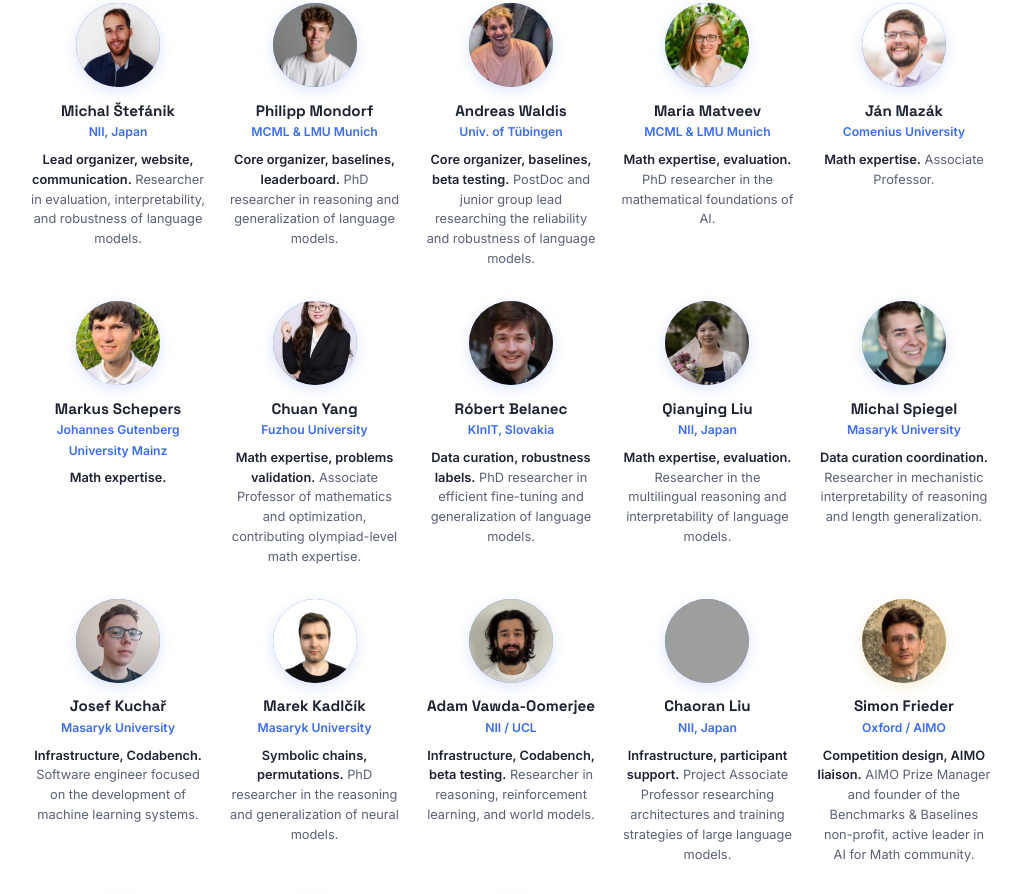
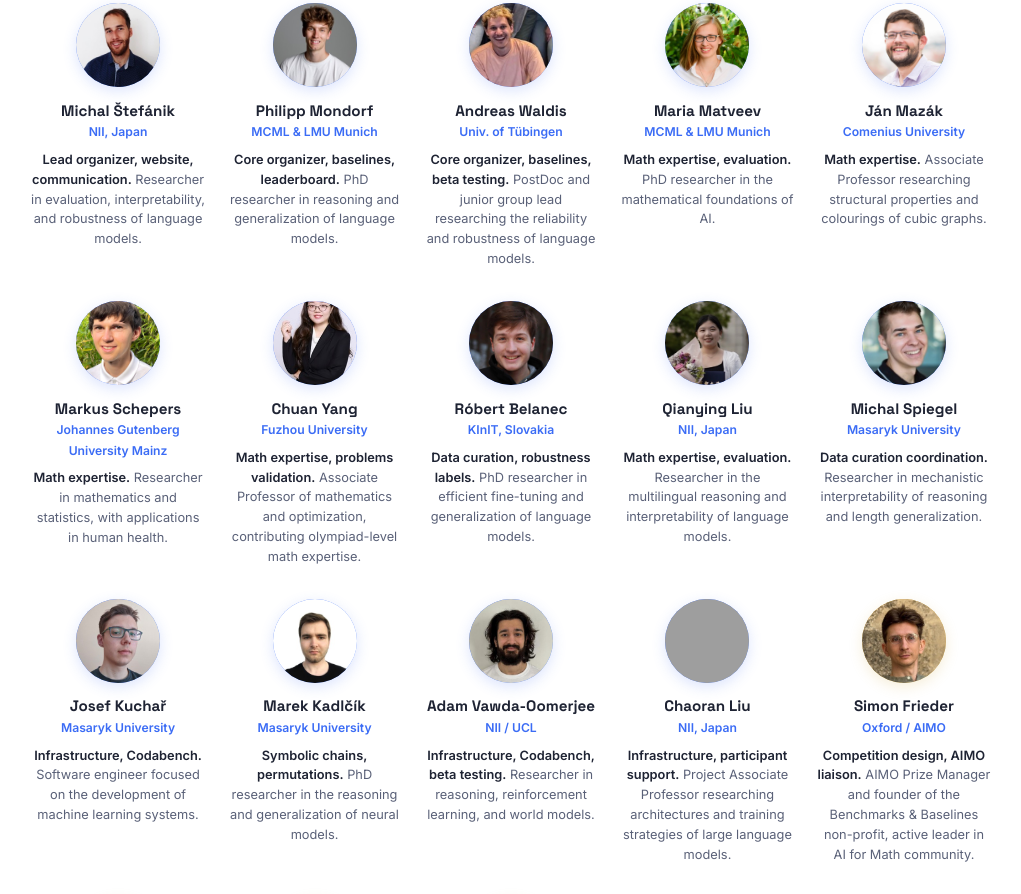
Before and after one commit to aimo-interp/aimo-interp.github.io, a plain HTML site: page index.html in a window 1280 px wide. Shown: the part 10704-11598 px from the top of the page, without its empty margins (129-1150 px from the left). Drawn offline with Linux system fonts and the light colour scheme; no server answers; grey boxes are pictures that could not be loaded.

Commit message:
Add descriptions for Ján Mazák and Markus Schepers
Co-Authored-By: Claude Sonnet 5.5 <noreply@anthropic.com>

```diff
--- a/index.html
+++ b/index.html
@@ -1881,13 +1881,13 @@
                 <div class="team-avatar"><img src="team/jan-mazak.jpg" alt="Ján Mazák" onerror="this.remove()">JM</div>
                 <div class="team-name">Ján Mazák</div>
                 <div class="team-affil">Comenius University</div>
-                <div class="team-role"><strong>Math expertise.</strong> Associate Professor.</div>
+                <div class="team-role"><strong>Math expertise.</strong> Associate Professor researching structural properties and colourings of cubic graphs.</div>
             </div>
             <div class="team-card">
                 <div class="team-avatar"><img src="team/markus-schepers.jpg" alt="Markus Schepers" onerror="this.remove()">MS</div>
                 <div class="team-name">Markus Schepers</div>
                 <div class="team-affil">Johannes Gutenberg University Mainz</div>
-                <div class="team-role"><strong>Math expertise.</strong></div>
+                <div class="team-role"><strong>Math expertise.</strong> Researcher in mathematics and statistics, with applications in human health.</div>
             </div>
             <div class="team-card">
                 <div class="team-avatar"><img src="team/chuan-yang.jpg" alt="Chuan Yang" onerror="this.remove()">CY</div>
```
